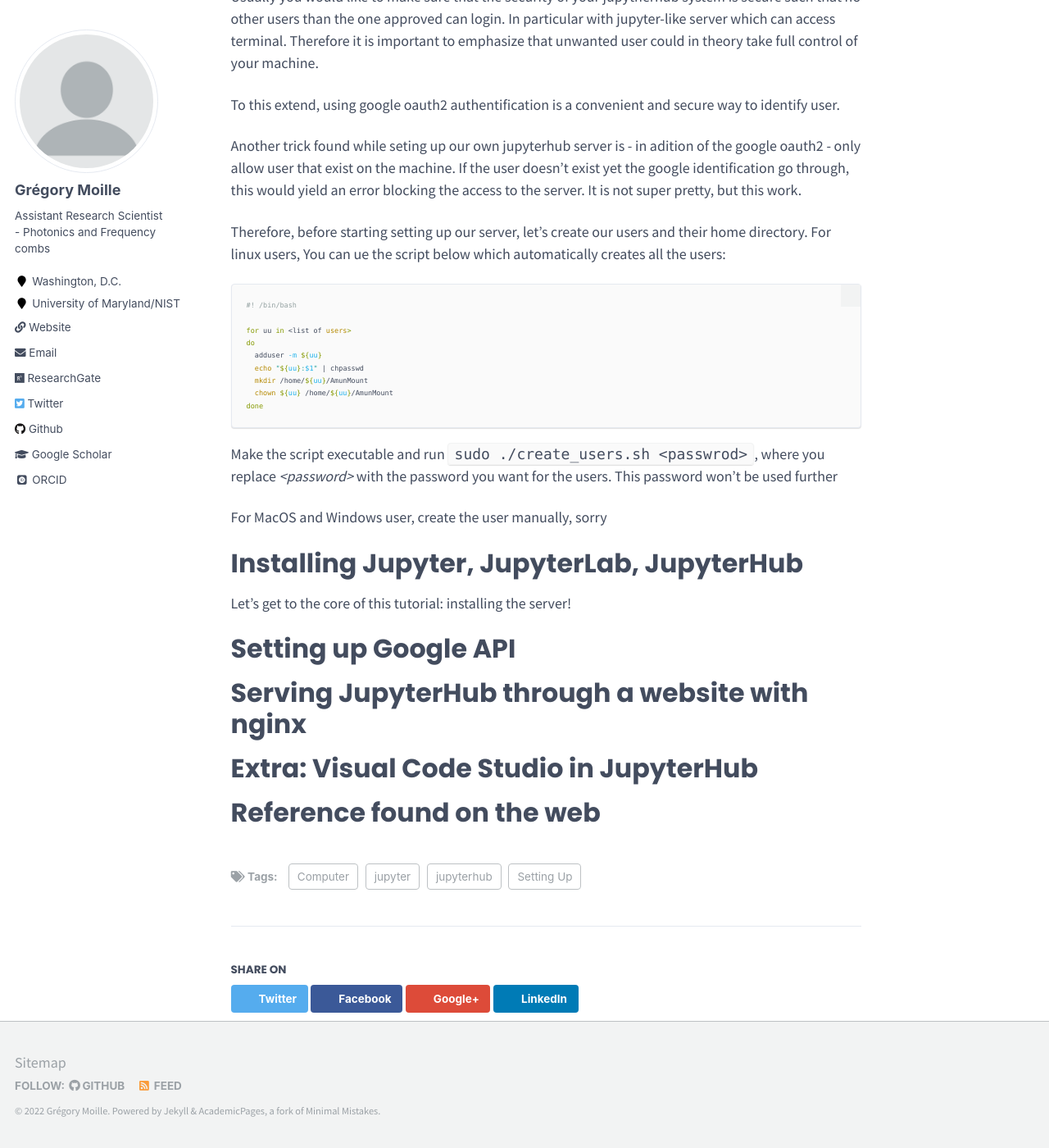
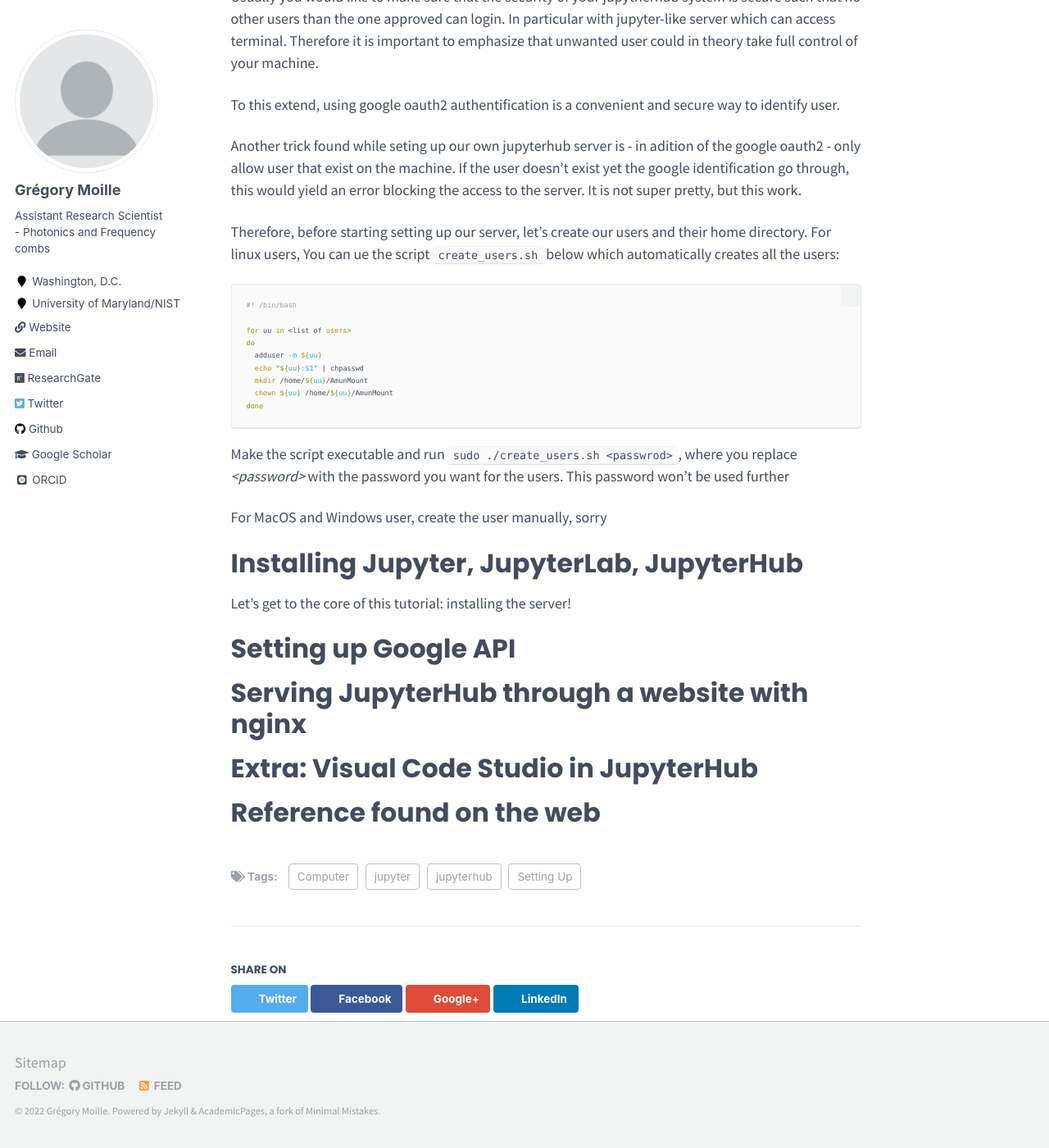
Before and after one commit to gregmoille/gregmoille.github.io, a Jekyll site: the page built from _posts/2022-01-15-SetupJupyterHub.md, in a window 1280 px wide and 1400 px high, scrolled down 621 px. Shown: the whole window at 82% size. Built offline with Jekyll 4.4.1, drawn with Linux system fonts in a browser that asks for light colours; some web fonts are replaced.

Commit message:
fix moninspace font

````diff
--- a/_posts/2022-01-15-SetupJupyterHub.md
+++ b/_posts/2022-01-15-SetupJupyterHub.md
@@ -34,7 +34,7 @@ To this extend, using google oauth2 authentification is a convenient and secure
 Another trick found while seting up our own jupyterhub server is - in adition of the google oauth2 - only allow user that exist on the  machine. If the user doesn't exist yet the google identification go through, this would yield an error blocking the access to the server. It is not super pretty, but this work.
 
 
-Therefore, before starting setting up our server, let's create our users and their home directory. For linux users, You can ue the script below which automatically creates all the users:
+Therefore, before starting setting up our server, let's create our users and their home directory. For linux users, You can ue the script `create_users.sh` below which automatically creates all the users:
 
 
 ```bash
--- a/_sass/_base.scss
+++ b/_sass/_base.scss
@@ -144,7 +144,7 @@ figcaption > code,
 td > code {
   padding-top: 0.1rem;
   padding-bottom: 0.1rem;
-  font-size: $type-size-5;
+  font-size: $type-size-6;
   background: $code-background-color;
   border: 1px solid $lighter-gray;
   border-radius: $border-radius;
````
